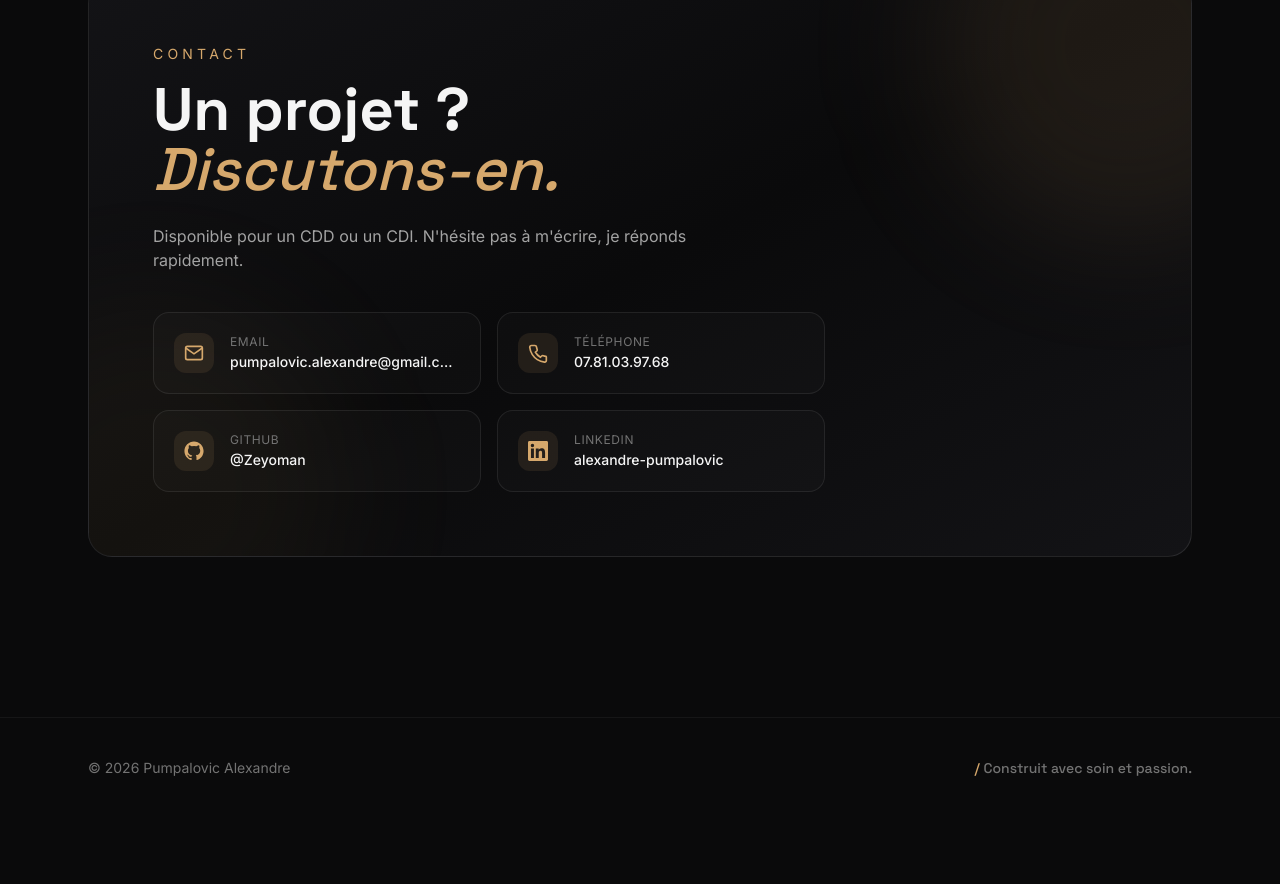
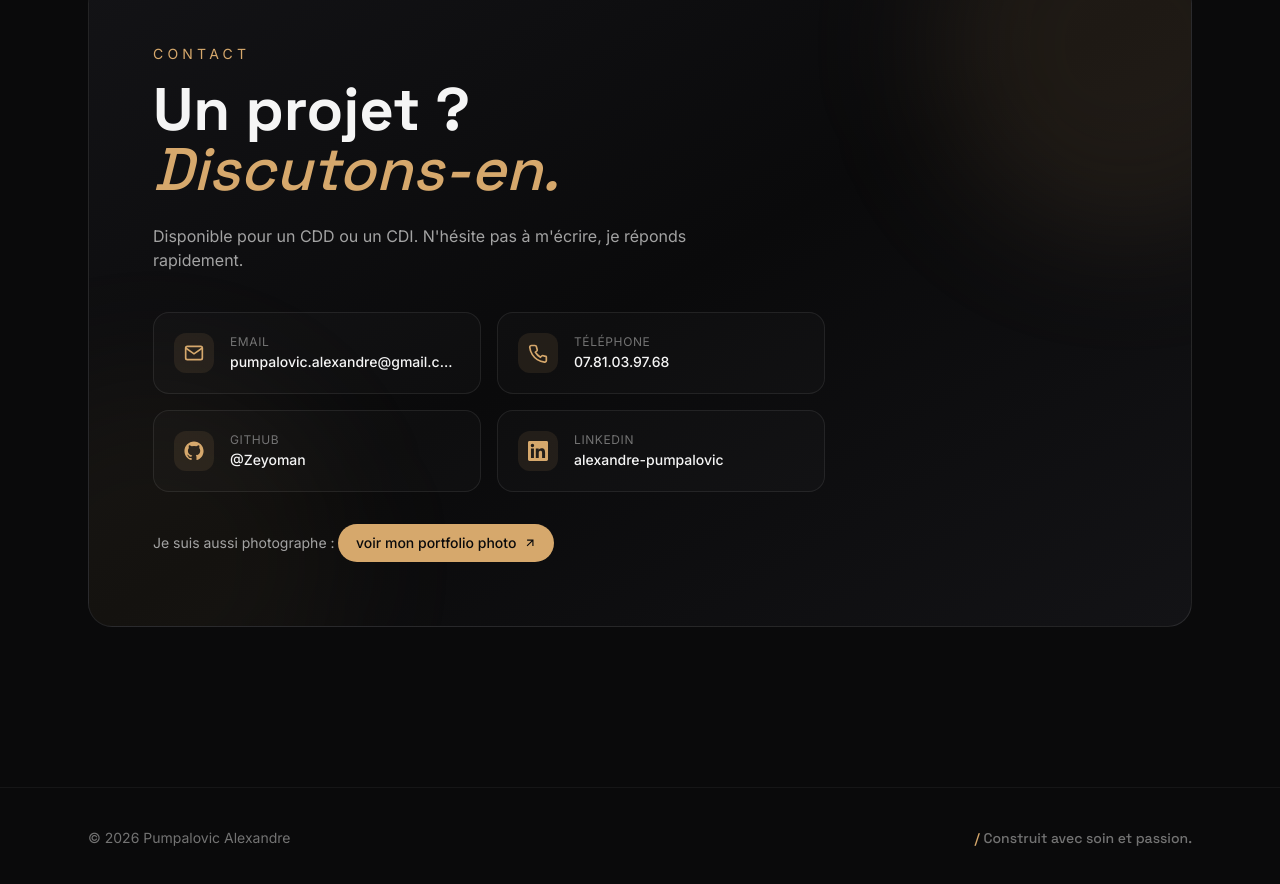
Before and after one commit to Zeyoman/portfolio2, a plain HTML site: page index.html in a window 1280 px wide. Shown: the part 6407-7291 px from the top of the page. Before the commit the page ends 7225 px from the top, so only its background shows below. Drawn offline with nearby package versions, Linux system fonts and the light colour scheme.

Commit message:
Ajoute un lien vers le portfolio photo

```diff
--- a/index.html
+++ b/index.html
@@ -627,6 +627,13 @@
                             </div>
                         </a>
                     </div>
+                    <p class="mt-8 text-sm text-neutral-400">
+                        Je suis aussi photographe :
+                        <a href="https://zeyo-studio.vercel.app/" target="_blank" rel="noopener" class="project-link">
+                            voir mon portfolio photo
+                            <svg class="w-3.5 h-3.5" viewBox="0 0 24 24" fill="none" stroke="currentColor" stroke-width="2"><path d="M7 17L17 7M7 7h10v10"/></svg>
+                        </a>
+                    </p>
                 </div>
             </div>
         </section>
```
